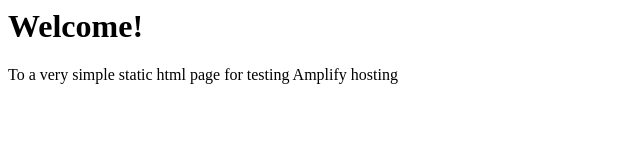
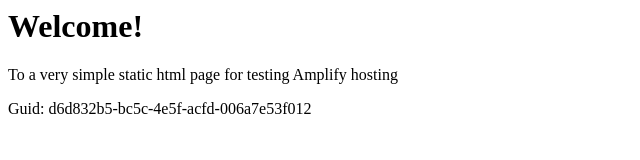
Before and after one commit to aws-aemilia-sin/Github-PR-Commit-Integration-Test-DoNotTouch-GitH-MJCD6L4M-v1-preprod-ap-southeast-1, a website: page src/index.html in a window 1280 px wide. Shown: the whole page, without its empty margins (0-640 px from the left). Drawn offline with Linux system fonts and the light colour scheme.

Commit message:
commit from integ tests

```diff
--- a/src/index.html
+++ b/src/index.html
@@ -1,3 +1,5 @@
+
+
 <html lang="en">
 
 <head>
@@ -10,6 +12,6 @@
 <body>
     <h1>Welcome!</h1>
     <p>To a very simple static html page for testing Amplify hosting</p>
-</body>
+    <p>Guid: d6d832b5-bc5c-4e5f-acfd-006a7e53f012</p></body>
 
 </html>
```
